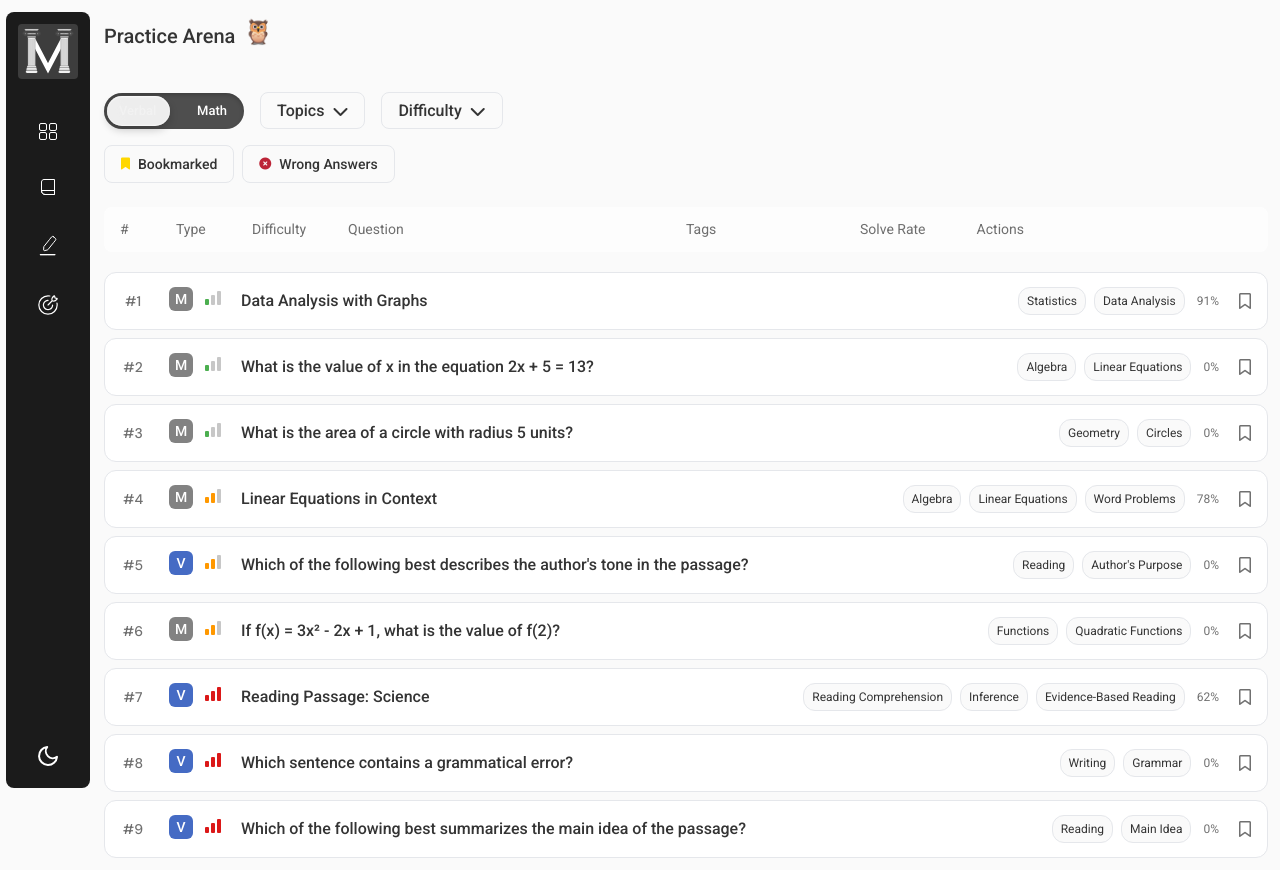
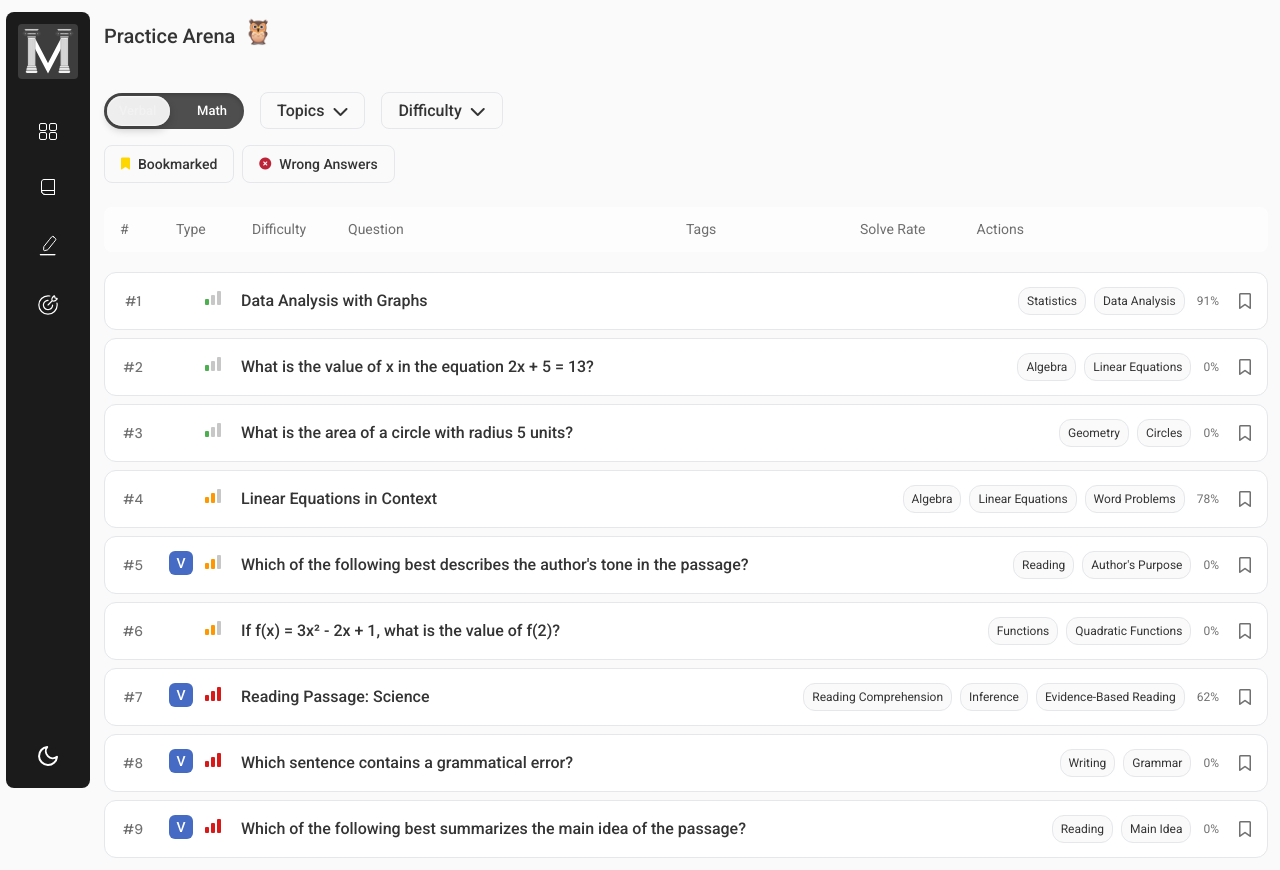
Before and after one commit to Orujhimaru/max_odyssey, a React (Vite) app: page /practice in a window 1280 px wide. Built offline with nearby package versions, Linux system fonts and the light colour scheme; a web font is replaced by a local one.

Commit message:
design: some minor color styling

```diff
--- a/src/pages/PracticePage/Practice.css
+++ b/src/pages/PracticePage/Practice.css
@@ -758,7 +758,7 @@
 }
 
 .subject-badge.math {
-  background-color: var(--bg-primary);
+  /* background-color: var(--bg-primary); */
   opacity: 0.7;
 }
 
--- a/src/pages/PracticePage/Practice.jsx
+++ b/src/pages/PracticePage/Practice.jsx
@@ -1,7 +1,7 @@
 import React, { useState } from "react";
 import PracticeSwitch from "../../components/PracticeSwitch/PracticeSwitch";
 import "./Practice.css";
-import PracticeQuestionInterface from "../../components/PracticeQuestionInterface/PracticeQuestionInterface";
+import PracticeQuestionInterface from "./PracticeQuestionInterface/PracticeQuestionInterface";
 
 const Practice = () => {
   const [activeFilter, setActiveFilter] = useState("all");
--- a/src/components/PracticeQuestionInterface/PracticeQuestionInterface.css
+++ b/src/pages/PracticePage/PracticeQuestionInterface/PracticeQuestionInterface.css
@@ -64,8 +64,8 @@
   font-size: 14px;
 }
 
-.subject-badge.math {
-  background-color: var(--math-color);
+[data-theme="dark"] .subject-badge.math {
+  background-color: var(--bg-secondary);
   color: white;
 }
 
```
Also changed, not shown: src/pages/PracticePage/PracticeQuestionInterface/PracticeQuestionInterface.jsx (renamed from src/components/PracticeQuestionInterface/PracticeQuestionInterface.jsx).
